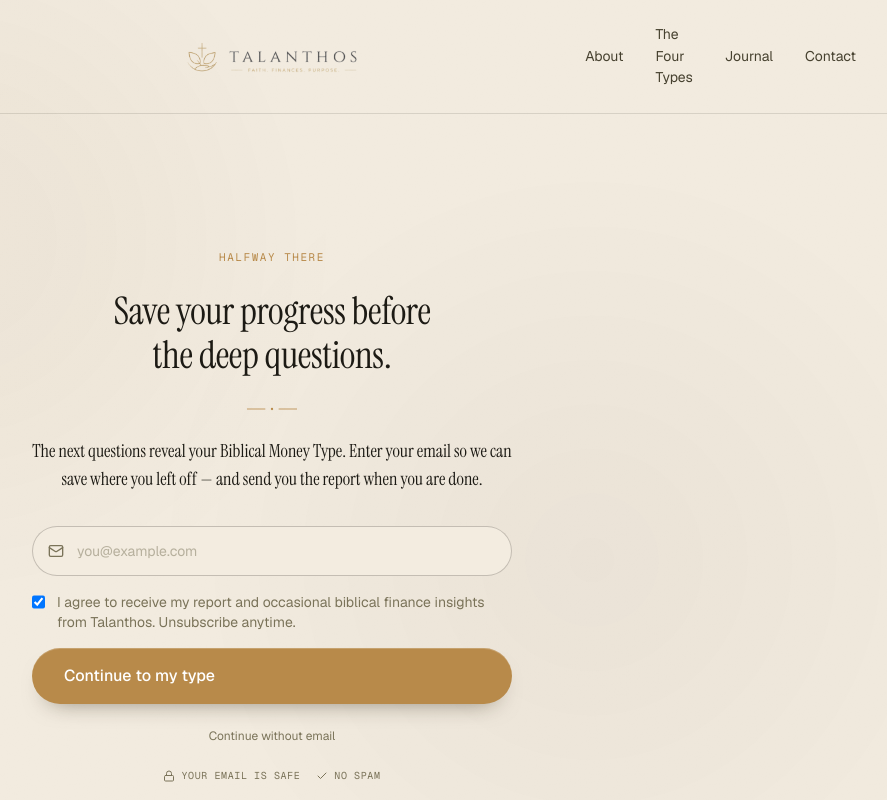
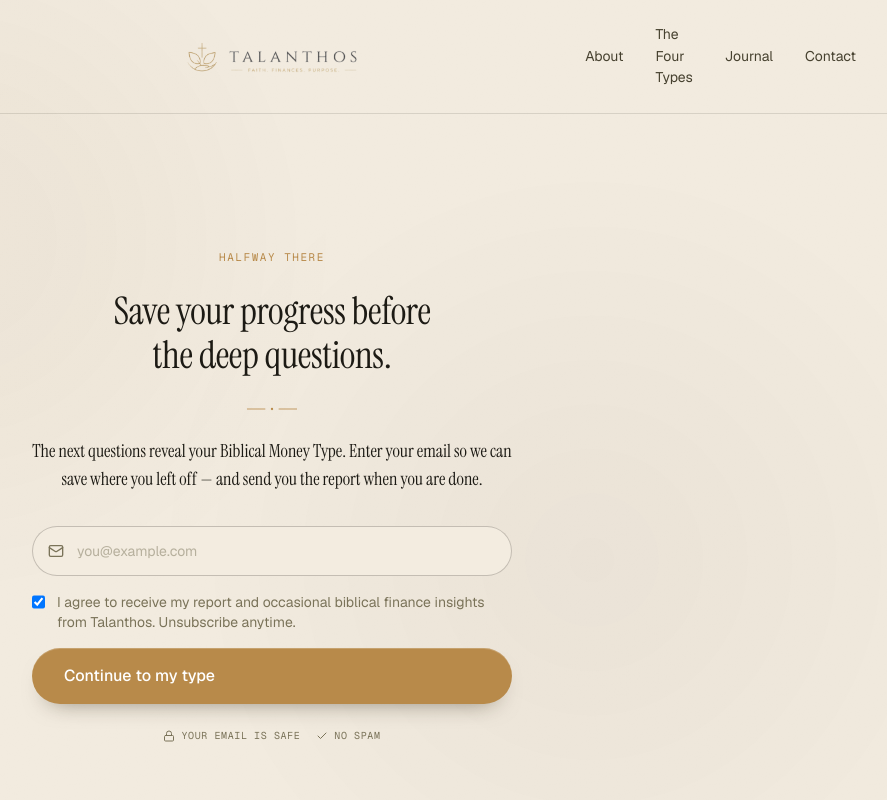
Before and after one commit to nescodigital/talanthos, a Next.js app: page /quiz/motivation/1 in a window 1280 px wide. Shown: the top 800 px of the page, without its empty margins (368-1255 px from the left). Built offline with nearby package versions, Linux system fonts and the light colour scheme.

Commit message:
fix: remove 'continue without email', add payment success banner on result page

```diff
--- a/src/app/quiz/motivation/1/page.tsx
+++ b/src/app/quiz/motivation/1/page.tsx
@@ -145,14 +145,6 @@ export default function Motivation1Page() {
                   </TxButton>
                 </form>
 
-                <button
-                  onClick={handleSkip}
-                  className="text-xs text-[var(--muted)] hover:text-[var(--ink)] transition-colors"
-                  style={{ background: "none", border: "none", cursor: "pointer", fontFamily: "var(--sans)" }}
-                >
-                  Continue without email
-                </button>
-
                 <div className="flex flex-wrap items-center justify-center gap-4 text-[10px] text-[var(--muted)]" style={{ fontFamily: "var(--mono)", letterSpacing: "0.06em", textTransform: "uppercase" }}>
                   <span className="flex items-center gap-1.5">
                     <Lock className="h-3 w-3" />
--- a/src/app/quiz/result/page.tsx
+++ b/src/app/quiz/result/page.tsx
@@ -1,7 +1,7 @@
 "use client";
 
-import { useEffect, useState } from "react";
-import { useRouter } from "next/navigation";
+import { useEffect, useState, Suspense } from "react";
+import { useRouter, useSearchParams } from "next/navigation";
 import { BIBLICAL_TYPES, BiblicalTypeData, BiblicalType } from "@/lib/quiz/types";
 import { calculateScores } from "@/lib/quiz/scoring";
 import TxNav from "@/components/tx/TxNav";
@@ -30,6 +30,21 @@ const tabLabels = [
   { id: "verse", label: "Your verse" },
   { id: "next", label: "Next step" },
 ];
+
+function PaymentBanner() {
+  const searchParams = useSearchParams();
+  const paymentSuccess = searchParams.get("payment") === "success";
+  if (!paymentSuccess) return null;
+  return (
+    <div className="mx-auto max-w-[640px] px-5 sm:px-6 pt-6">
+      <div className="rounded-xl border border-emerald-200 bg-emerald-50/60 p-4 text-center">
+        <p className="text-sm font-medium text-emerald-800" style={{ fontFamily: "var(--serif)" }}>
+          Thank you for your purchase. Your personalized report is being prepared and will arrive in your inbox within a few minutes.
+        </p>
+      </div>
+    </div>
+  );
+}
 
 export default function ResultPage() {
   const router = useRouter();
@@ -99,6 +114,9 @@ export default function ResultPage() {
     <div className="tx-page">
       <TxNav />
       <div className="tx-route">
+        <Suspense fallback={null}>
+          <PaymentBanner />
+        </Suspense>
         <main className="tx-screen tx-result">
           <div className="tx-result-frame">
             {/* Hero */}
```
